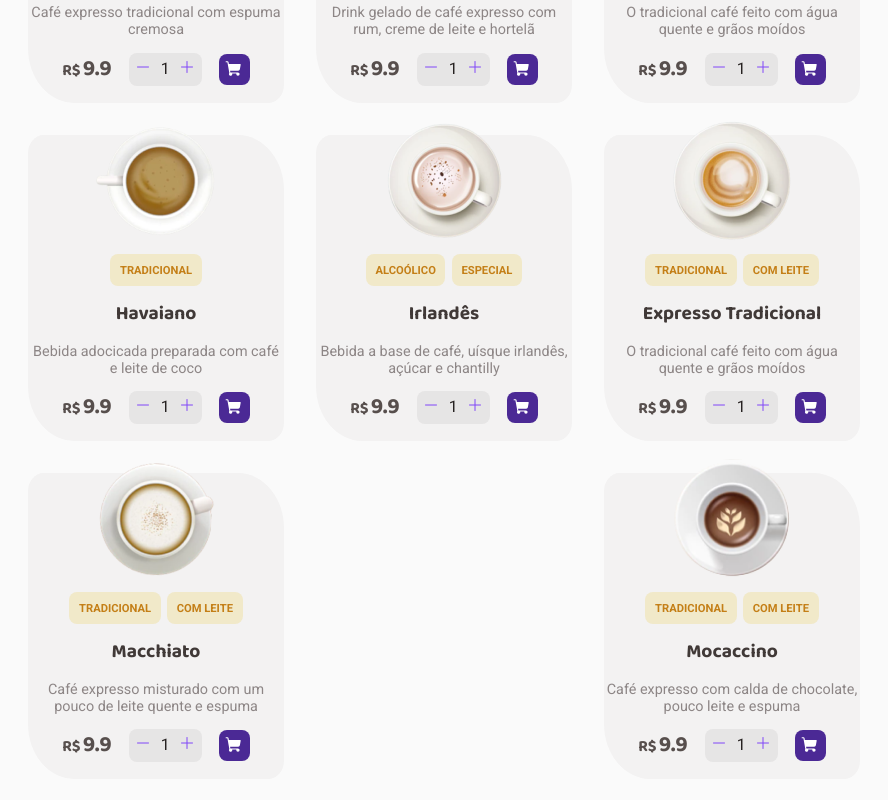
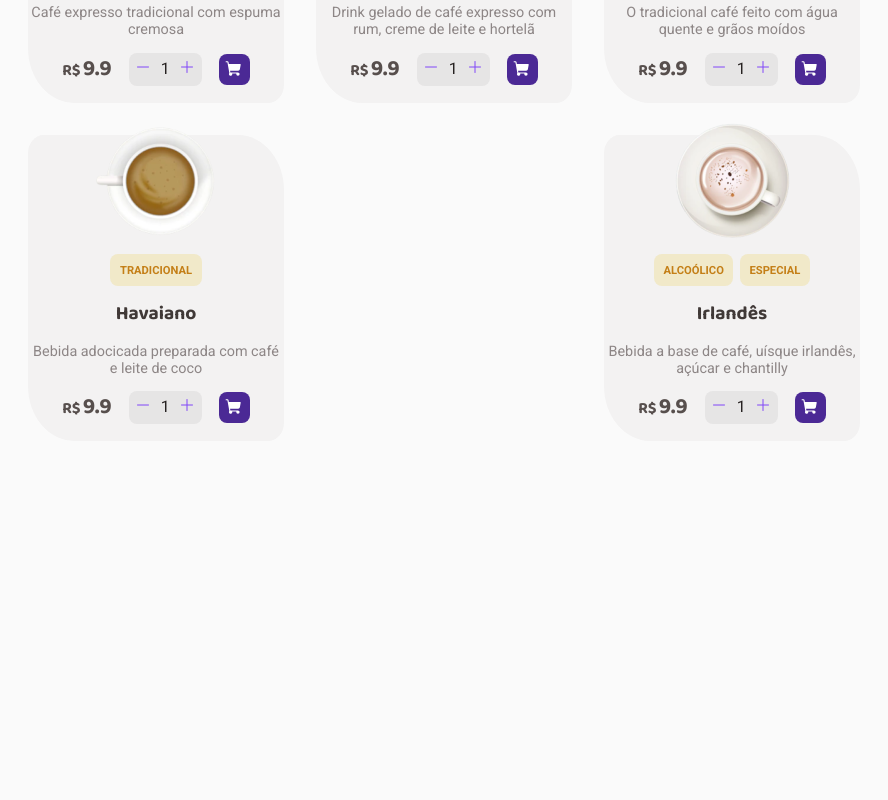
Before and after one commit to viniscrv/coffe-delivery, a React (Vite) app: page / in a window 1280 px wide. Shown: the part 1826-2626 px from the top of the page, without its empty margins (196-1084 px from the left). After the commit the page ends 2299 px from the top, so only its background shows below. Built offline with nearby package versions, Linux system fonts and the light colour scheme.

Commit message:
criado CartContext

```diff
--- a/src/App.tsx
+++ b/src/App.tsx
@@ -3,13 +3,16 @@ import { ThemeProvider } from "styled-components";
 import { defaultTheme } from "./styles/themes/default";
 import { BrowserRouter } from "react-router-dom";
 import { Router } from "./Router";
+import { CartContextProvider } from "./contexts/CartContext";
 
 function App() {
 
   return (
     <ThemeProvider theme={defaultTheme}>
       <BrowserRouter>
-        <Router/>
+        <CartContextProvider>
+          <Router/>
+        </CartContextProvider>
       </BrowserRouter>
       <GlobalStyle/>
     </ThemeProvider>
--- /dev/null
+++ b/src/contexts/CartContext.tsx
@@ -0,0 +1,29 @@
+import { createContext, ReactNode, useState,  } from "react";
+
+interface CartContextType {
+    total: number;
+    handleAddNewProductAtCart: (quantity:number) => void;
+}
+
+export const CartContext = createContext({} as CartContextType);
+
+interface CartContextProviderProps {
+    children: ReactNode;
+}
+
+export function CartContextProvider({children}: CartContextProviderProps) {
+
+    const [total, setTotal] = useState(0);
+
+    function handleAddNewProductAtCart(quantity:number) {
+
+        setTotal(state => state + quantity);
+        console.log(total);
+    }
+
+    return (
+       <CartContext.Provider value={{handleAddNewProductAtCart, total}}>
+            {children}
+       </CartContext.Provider>
+    );
+}
--- a/src/data/coffes.ts
+++ b/src/data/coffes.ts
@@ -15,6 +15,7 @@ import mocaccino from "../assets/coffes/mocaccino.png";
 
 export const coffes = [
     {
+    id: "1",
     image: `${tradicional}`,
     category: ["TRADICIONAL"],
     title: "Expresso Tradicional",
@@ -22,6 +23,7 @@ export const coffes = [
     price: 9.90
     },
     {
+    id: "2",
     image: `${americano}`,
     category: ["TRADICIONAL"],
     title: "Expresso Americano",
@@ -29,6 +31,7 @@ export const coffes = [
     price: 9.90
     },
     {
+    id: "3",
     image: `${arabe}`,
     category: ["ESPECIAL"],
     title: "Árabe",
@@ -36,6 +39,7 @@ export const coffes = [
     price: 9.90
     },
     {
+    id: "4",
     image: `${cafeComLeite}`,
     category: ["TRADICIONAL", "COM LEITE"],
     title: "Café com Leite",
@@ -43,6 +47,7 @@ export const coffes = [
     price: 9.90
     },
     {
+    id: "5",
     image: `${capuccino}`,
     category: ["TRADICIONAL", "COM LEITE"],
     title: "Capuccino",
@@ -50,6 +55,7 @@ export const coffes = [
     price: 9.90
     },
     {
+    id: "6",
     image: `${chocolateQuente}`,
     category: ["ESPECIAL", "COM LEITE"],
     title: "Chocolate Quente",
@@ -57,6 +63,7 @@ export const coffes = [
     price: 9.90
     },
     {
+    id: "7",
     image: `${cremoso}`,
     category: ["TRADICIONAL"],
     title: "Expresso Cremoso",
@@ -64,6 +71,7 @@ export const coffes = [
     price: 9.90
     },
     {
+    id: "8",
     image: `${cubano}`,
     category: ["ALCOÓLICO", "ESPECIAL", "GELADO"],
     title: "Cubano",
@@ -71,6 +79,7 @@ export const coffes = [
     price: 9.90
     },
     {
+    id: "9",
     image: `${gelado}`,
     category: ["GELADO", "TRADICIONAL"],
     title: "Expresso Gelado",
@@ -78,6 +87,7 @@ export const coffes = [
     price: 9.90
     },
     {
+    id: "10",
     image: `${havaiano}`,
     category: ["TRADICIONAL"],
     title: "Havaiano",
@@ -85,13 +95,16 @@ export const coffes = [
     price: 9.90
     },
     {
+    id: "11",
     image: `${irlandes}`,
     category: ["ALCOÓLICO", "ESPECIAL"],
     title: "Irlandês",
     description: "Bebida a base de café, uísque irlandês, açúcar e chantilly",
     price: 9.90
     },
+    /*
     {
+    id: "12",
     image: `${latte}`,
     category: ["TRADICIONAL", "COM LEITE"],
     title: "Expresso Tradicional",
@@ -99,6 +112,7 @@ export const coffes = [
     price: 9.90
     },
     {
+    id: "13",
     image: `${macchiato}`,
     category: ["TRADICIONAL", "COM LEITE"],
     title: "Macchiato",
@@ -106,10 +120,11 @@ export const coffes = [
     price: 9.90
     },
     {
+    id: "14",
     image: `${mocaccino}`,
     category: ["TRADICIONAL", "COM LEITE"],
     title: "Mocaccino",
     description: "Café expresso com calda de chocolate, pouco leite e espuma",
     price: 9.90
-    },
+    }, */
 ]
--- a/src/pages/Checkout/components/ClientCart/index.tsx
+++ b/src/pages/Checkout/components/ClientCart/index.tsx
@@ -1,9 +1,14 @@
 import { CartContainer, ClientCartContainer } from "./styles";
 import coffeExemple from "../../../../assets/coffes/tradicional.png"
 import { Minus, Plus, Trash } from "phosphor-react";
+import { useContext } from "react";
+import { CartContext } from "../../../../contexts/CartContext";
 
 
 export function ClientCart() {
+
+    const { total } = useContext(CartContext);
+
     return (
         <ClientCartContainer>
 
@@ -41,7 +46,7 @@ export function ClientCart() {
                     </div>
                     <div className="totalPrice">
                         <p>Total</p>
-                        <span>R$ 33,70</span>
+                        <span>R$ {total}</span>
                     </div>
 
                     <button>CONFIRMAR PEDIDO</button>
--- a/src/pages/Home/components/CoffeCard/index.tsx
+++ b/src/pages/Home/components/CoffeCard/index.tsx
@@ -1,6 +1,7 @@
 import { Plus, Minus, ShoppingCart } from "phosphor-react";
 import { CoffeCardContainer } from "./style";
-import { NavLink } from "react-router-dom";
+import { useContext, useState } from "react";
+import { CartContext } from "../../../../contexts/CartContext";
 
 interface CoffeCardProps {
     image: string;
@@ -11,29 +12,57 @@ interface CoffeCardProps {
 }
 
 export function CoffeCard( {image, category, title, description, price} : CoffeCardProps) {
+
+    const { handleAddNewProductAtCart } = useContext(CartContext);
+
+    const [quantity, setQuantity] = useState(1);
+
+    function sumQuantity() {
+        if (quantity < 20){
+            setQuantity(state => state + 1);
+        }
+    }
+
+    function subQuantity() {
+        if(quantity > 1){
+            setQuantity(state => state - 1);
+        }
+    }
+
+    function submitProductsAtCart() {
+
+        handleAddNewProductAtCart(priceTotal);
+        setQuantity(1);
+    }
+
+    let priceTotal = Number((price*quantity).toFixed(2));
+
     return(
         <CoffeCardContainer>
             <img src={image} />
             <div>
                 {category.map(item => {
                     return (
-                        <span className="tag">{item}</span>
+                        <span key={item} className="tag">{item}</span>
                     );
                 })}
             </div>
             <strong>{title}</strong>
             <p>{description}</p>
             <footer>
-                <span className="price">{price}</span>
+                <span className="price">{priceTotal}</span>
                 <div className="quantity-control">
-                    <button><Minus /></button>
-                        <span>1</span>
-                    <button><Plus /></button>
+                    <button onClick={subQuantity}><Minus /></button>
+                        <span>{quantity}</span>
+                    <button onClick={sumQuantity}><Plus /></button>
                 </div>
 
-                <NavLink to="/checkout" className="btn-cart">
+                <button
+                    className="btn-cart"
+                    onClick={submitProductsAtCart}
+                    >
                     <ShoppingCart weight="fill" size={18}/>
-                </NavLink>
+                </button>
             </footer>
         </CoffeCardContainer>
     );
--- a/src/pages/Home/components/CoffesList/index.tsx
+++ b/src/pages/Home/components/CoffesList/index.tsx
@@ -11,7 +11,7 @@ export function CoffesList() {
                 { coffes.map( (coffe) => {
                     return (
                         <CoffeCard
-                        key={coffe.title}
+                        key={coffe.id}
                         image={coffe.image}
                         category={coffe.category}
                         title={coffe.title}
```
